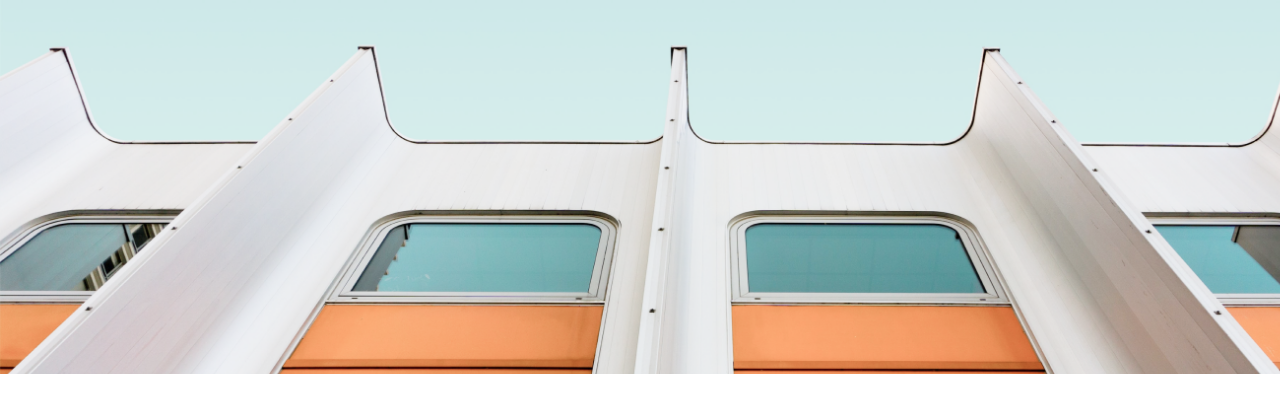
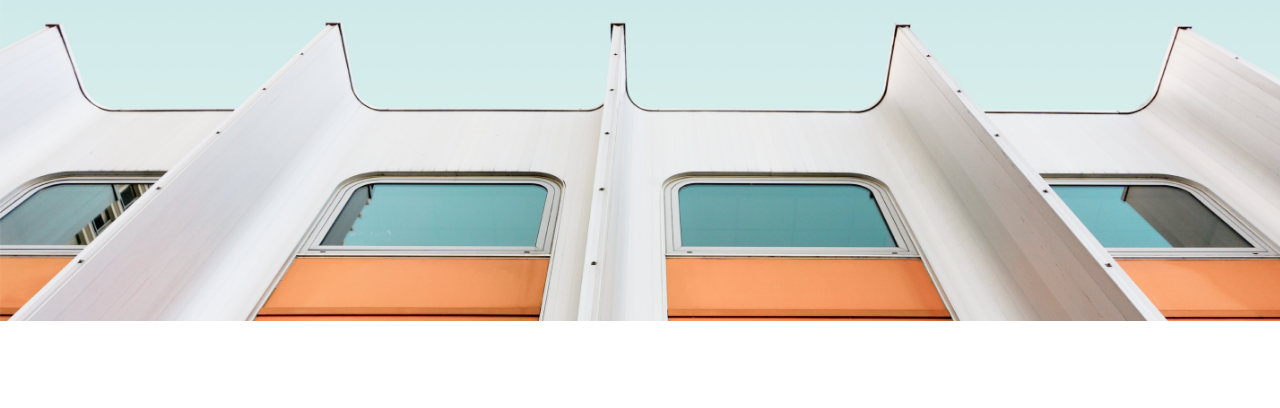
Before and after one commit to OleksiyTymchenko/home-work-lesson-18-responsive-, a website: page index.html in a window 1280 px wide. Shown: the part 326-734 px from the top of the page. Drawn offline with nearby package versions, Linux system fonts and the light colour scheme; files whose address does not match are found by name.

Commit message:
add hidden

```diff
--- a/styles/_general.scss
+++ b/styles/_general.scss
@@ -1,3 +1,6 @@
+html {
+  overflow-x: hidden;
+}
 * {
   box-sizing: border-box;
   padding: 0;
--- a/styles/_hero_section.scss
+++ b/styles/_hero_section.scss
@@ -3,6 +3,7 @@
 
   background-image: url(../img/First-Screen.png);
   background-size: cover;
+  height: 42vw;
   h1 {
     max-width: 700px;
     width: 100%;
```
Also changed, not shown: styles/index.css, 1 other file.
